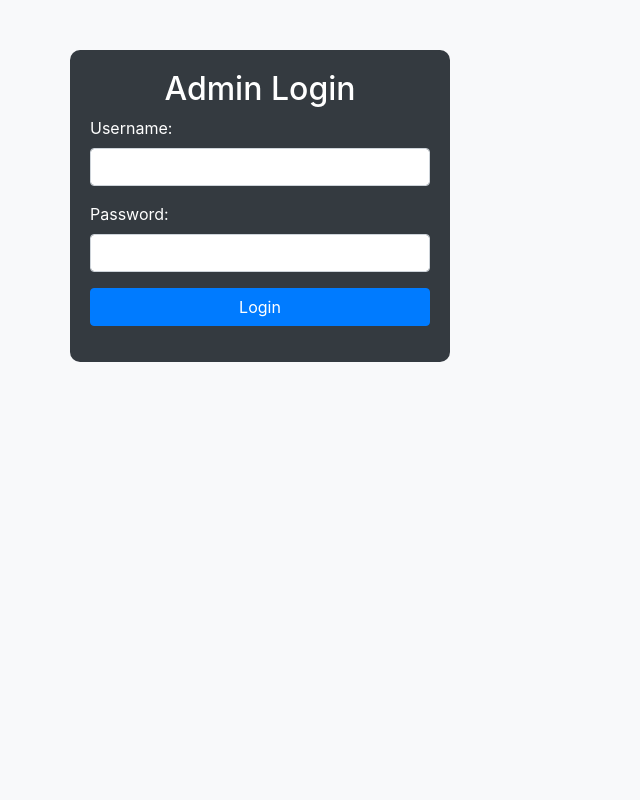
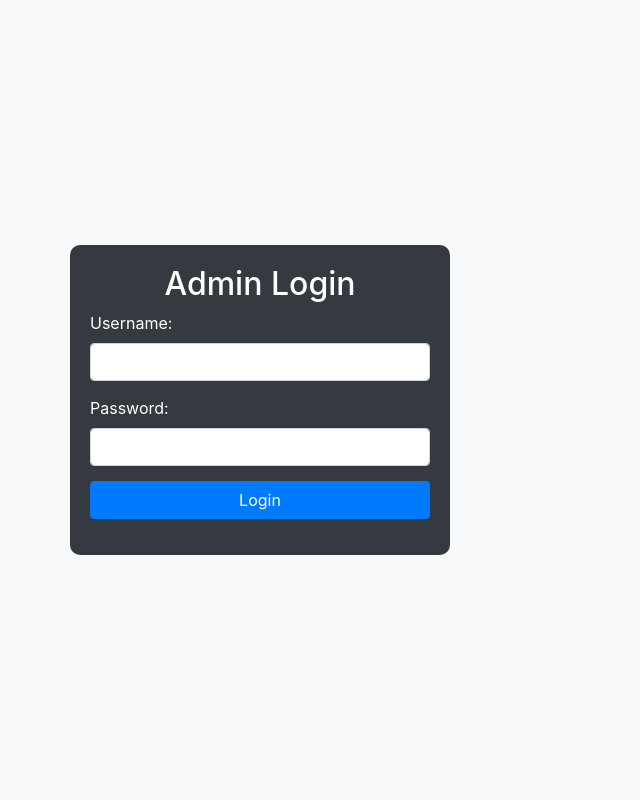
Before and after one commit to ChinChunKiat/Group-1-Managing-IT-Project, a PHP site: page /admin_login.php in a window 1280 px wide. Shown: the whole page, without its empty margins (0-640 px from the left). Run offline with PHP 8.4, Linux system fonts and the light colour scheme.

Commit message:
Update styles.css
New styles added

```diff
--- a/style/styles.css
+++ b/style/styles.css
@@ -1,5 +1,9 @@
 body {
     background-color: #f8f9fa;
+    display: flex;
+    align-items: center;
+    justify-content: center;
+    height: 100vh; /* Set height to 100% of the viewport height */
 }
 
 .login-container {
@@ -7,5 +11,8 @@ body {
     color: #ffffff;
     padding: 20px;
     border-radius: 10px;
-    margin-top: 50px;
 }
+
+.form-group {
+    margin-bottom: 15px; /* Add margin between form groups */
+}
```
